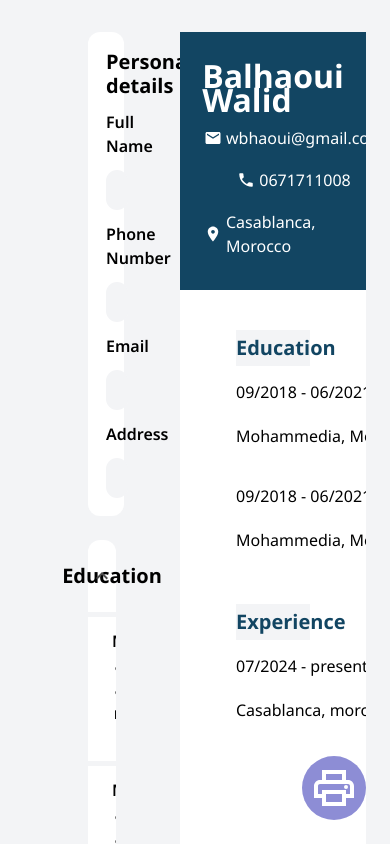
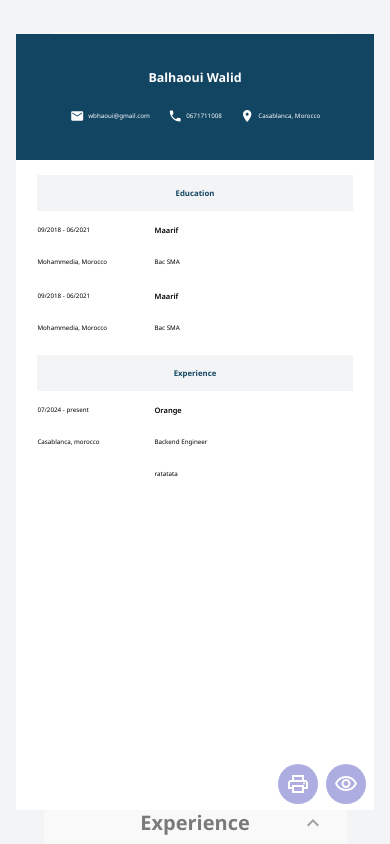
Before and after one commit to Archesper/react-cv-generator, a React (Vite) app: page / in a window 390 px wide. Both pictures are taken after a click on the button 334 px from the left and 788 px from the top of the page. Shown: the top 844 px of the page. Built offline with nearby package versions, Linux system fonts and the light colour scheme.

Commit message:
Make resume overlay ons maller screens

```diff
--- a/src/components/App.jsx
+++ b/src/components/App.jsx
@@ -4,6 +4,7 @@ import MultiInput from "./MultiInput";
 import Togglable from "./togglable";
 import { useState } from "react";
 import PrintIcon from "@mui/icons-material/PrintOutlined";
+import VisibilityIcon from "@mui/icons-material/VisibilityOutlined";
 
 export default function App() {
   const defaultResumeData = {
@@ -132,13 +133,26 @@ export default function App() {
   };
   return (
     <>
-      <button onClick={window.print} className="print-btn">
+      <div className="corner-buttons">
+        <button  onClick={window.print} className="print-btn btn-wrapper">
           <PrintIcon></PrintIcon>
           <div className="button-tooltip">
             For best results, use no margins, A4 format, and enable background
             graphics
           </div>
         </button>
+        <button onClick={(e) => {
+            const overlay = document.querySelector('.resume-container')
+            const printButton = document.querySelector('.print-btn')
+            const visibility = overlay.style.visibility;
+            overlay.style.visibility = visibility === 'visible' ? 'hidden' : 'visible';
+            printButton.style.display = visibility === 'visible' ? 'none' : 'grid';
+            console.log(printButton);
+            console.log(printButton.style.display);
+          }}  className="btn-wrapper show-resume-btn">
+          <VisibilityIcon ></VisibilityIcon>
+        </button>
+      </div>
       <main>
         <div id="data-input">
           <form id="personal-details">
@@ -185,7 +199,9 @@ export default function App() {
             </Togglable>
           </section>
         </div>
+        <div className="resume-container">
           <CV data={resumeData}></CV>
+        </div>
       </main>
     </>
   );
--- a/src/components/MultiInput.jsx
+++ b/src/components/MultiInput.jsx
@@ -97,7 +97,7 @@ export default function MultiInput({
             >
               Cancel
             </button>
-            <button type="submit" class="confirm-btn">Confirm</button>
+            <button type="submit" className="confirm-btn">Confirm</button>
             {inputState.action === "edit" && (
               <button
                 type="button"
--- a/src/styles/main.css
+++ b/src/styles/main.css
@@ -18,6 +18,7 @@
 :root {
   font-size: 16px;
   --main-bg-color: #f3f4f6;
+  --main-bg-color-half-opacity: rgba(243, 244, 246, 0.5);
   --secondary-bg-color: #ffffff;
   --primary-font: "NotoSans";
   --primary-font-semi-bold: "NotoSansSemiBold";
@@ -200,24 +201,34 @@ label {
   font-family: "NotoSansSemiBold", sans-serif;
 }
 
-.print-btn {
+.btn-wrapper {
+  display: grid;
+  place-content: center;
+  background-color: rgb(93, 93, 196);
+  padding: 8px;
+  border-radius: 50%;
+  opacity: 0.5;
+  cursor: pointer;
+}
+
+.show-resume-btn {
+  display: none;
+}
+
+.corner-buttons {
+  display: flex;
+  gap: 8px;
   position: fixed;
   bottom: 24px;
   right: 24px;
-  background-color: rgb(93, 93, 196);
-  display: grid;
-  place-content: center;
-  padding: 8px;
-  border-radius: 50%;
-  opacity: 0.7;
-  cursor: pointer;
+  z-index: 1;
 }
 
-.print-btn:hover {
+.btn-wrapper:hover {
   opacity: 1;
 }
 
-.print-btn:hover .button-tooltip {
+.btn-wrapper:hover .button-tooltip {
   visibility: visible;
 }
 
@@ -248,7 +259,7 @@ label {
   content: ''
 }
 
-.print-btn svg {
+.btn-wrapper svg {
   color: white;
   width: 48px;
   height: 48px;
@@ -270,4 +281,65 @@ label {
     left: 0;
     top: 0;
   }
+  .button-tooltip {
+    display: none;
+  }
 }
+
+@media screen and (max-width: 1100px) {
+  main {
+    flex-direction: column;
+    align-items: center;
+    width: 100vw;
+  }
+
+  #data-input {
+    width: 100%;
+    padding: 0 5vw;
+  }
+
+  .show-resume-btn {
+    display: grid;
+  }
+
+  .btn-wrapper svg {
+    width: 1em;
+    height: 1em;
+  }
+
+  .print-btn {
+    display: none;
+  }
+
+  .corner-buttons {
+    margin-bottom: 1em;
+  }
+
+  .resume-container {
+    visibility: hidden;
+    position: fixed;
+    top: 0;
+    left: 0;
+    width: 100vw;
+    height: 100vh;
+    padding: 4vh 4vw;
+    display: flex;
+    align-items: center;
+    justify-content: center;
+    background-color: var(--main-bg-color-half-opacity);
+    font-size: min(1vw, 1.4142857vh);
+  }
+  #CV {
+    width: min(100em, 21cm) !important;
+    height: 100% !important;
+    overflow-y: auto !important;
+    font-size: 1.6em;
+  }
+  .resume-name {
+    font-size: 2em;
+  }
+
+  .resume-header-text {
+    font-size: 1.6em;
+  }
+}
--- a/src/styles/resume.css
+++ b/src/styles/resume.css
@@ -16,16 +16,17 @@
 }
 
 .resume-section {
-  padding: 0 56px;
-  margin-top: 40px;
+  padding: 0 3.5em;
+  margin-top: 2.5em;
 }
 
 .resume-header-text {
   padding: 6px 0;
   color: #124562;
-  margin-bottom: 14px;
+  margin-bottom: 0.9em;
   text-align: center;
   background-color: var(--main-bg-color);
+  font-size: 1.25em;
 }
 
 .contact-info {
@@ -43,19 +44,19 @@
 }
 
 .contact-wrapper svg {
-  width: 18px;
+  width: 0.6em;
 }
 
 .info-group {
   display: grid;
   align-items: center;
-  grid-template-columns: minmax(200px, 1fr) 2fr ;
+  grid-template-columns: 1fr 2fr ;
   gap: 8px 18px;
-  margin-bottom: 24px;
+  margin-bottom: 1.5em;
 }
 
 .info-group-header {
-  font-size: 18px;
+  font-size: 1.2em;
   font-family: var(--primary-font-semi-bold);
 }
 
```
Lines whose indentation alone changed are shown as unchanged.
